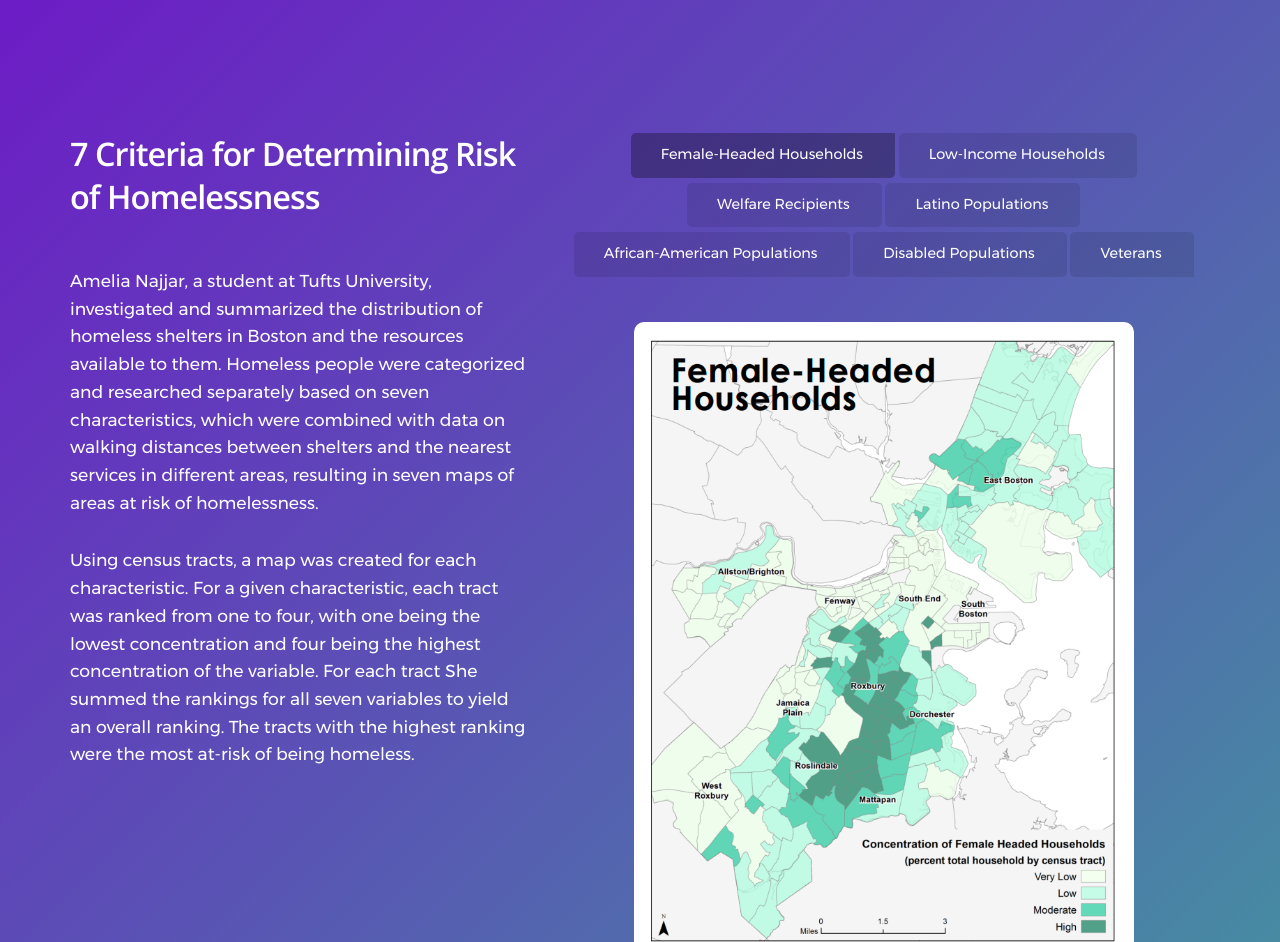
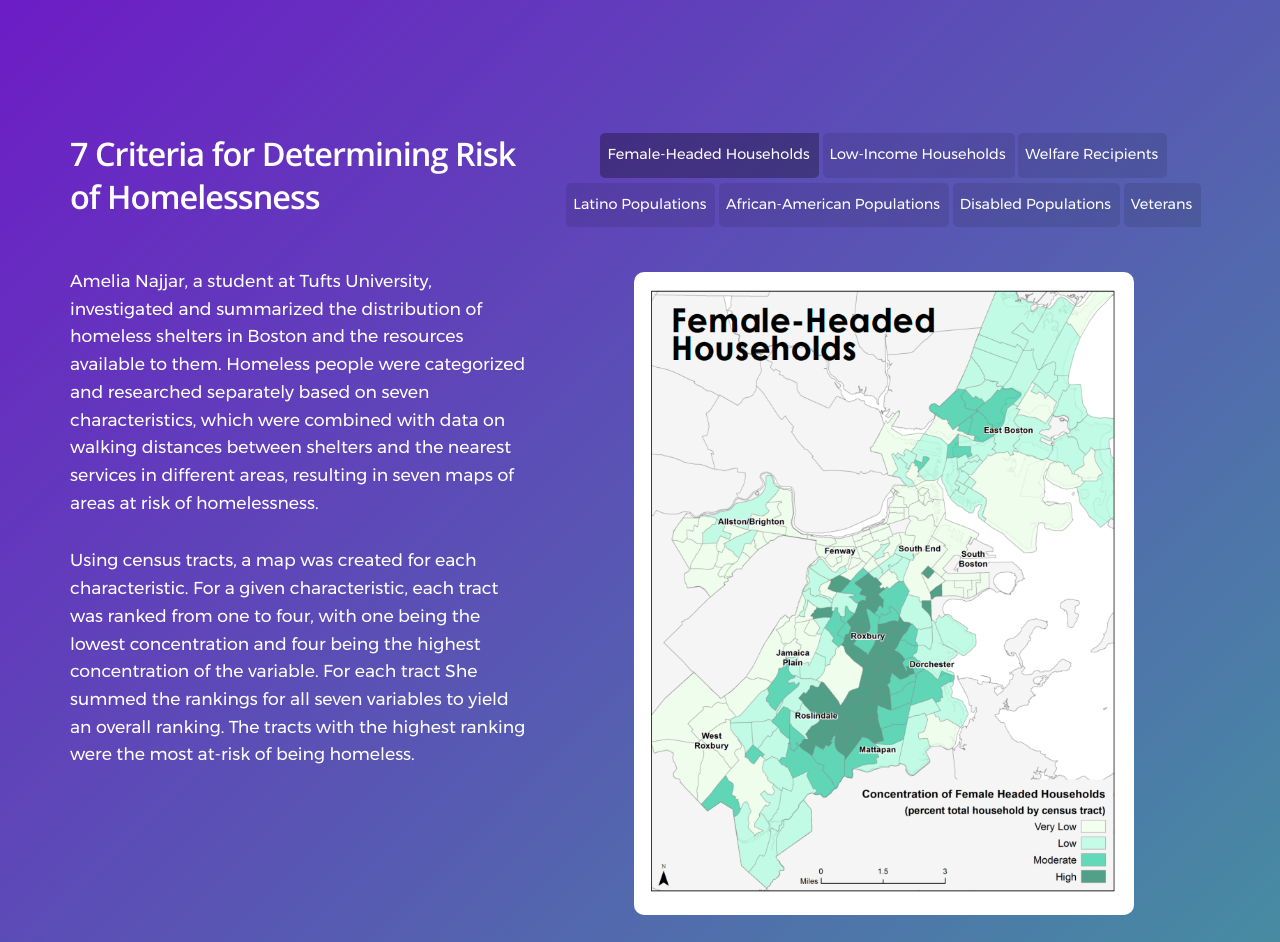
Before and after one commit to nimeifude/DJinteractiveassin, a plain HTML site: page index.html in a window 1280 px wide. Shown: the part 2700-3642 px from the top of the page. Drawn offline with nearby package versions, Linux system fonts and the light colour scheme.

Commit message:
Add files via upload

```diff
--- a/css/style.css
+++ b/css/style.css
@@ -1339,9 +1339,10 @@ input[class*=grdnt-]:hover {
 
 .tab-horizon .tab-menu .tab-list li {
     margin-bottom: 0;
-    display: inline-block; margin-bottom: 5px;
+    display: inline-block;
+    margin-bottom: 5px;
     float: none;
-    padding: 15px 30px;
+    padding: 15px 7px;
     color: #fff;
     background: rgba(0, 0, 0, .1);
     cursor: pointer;
```
